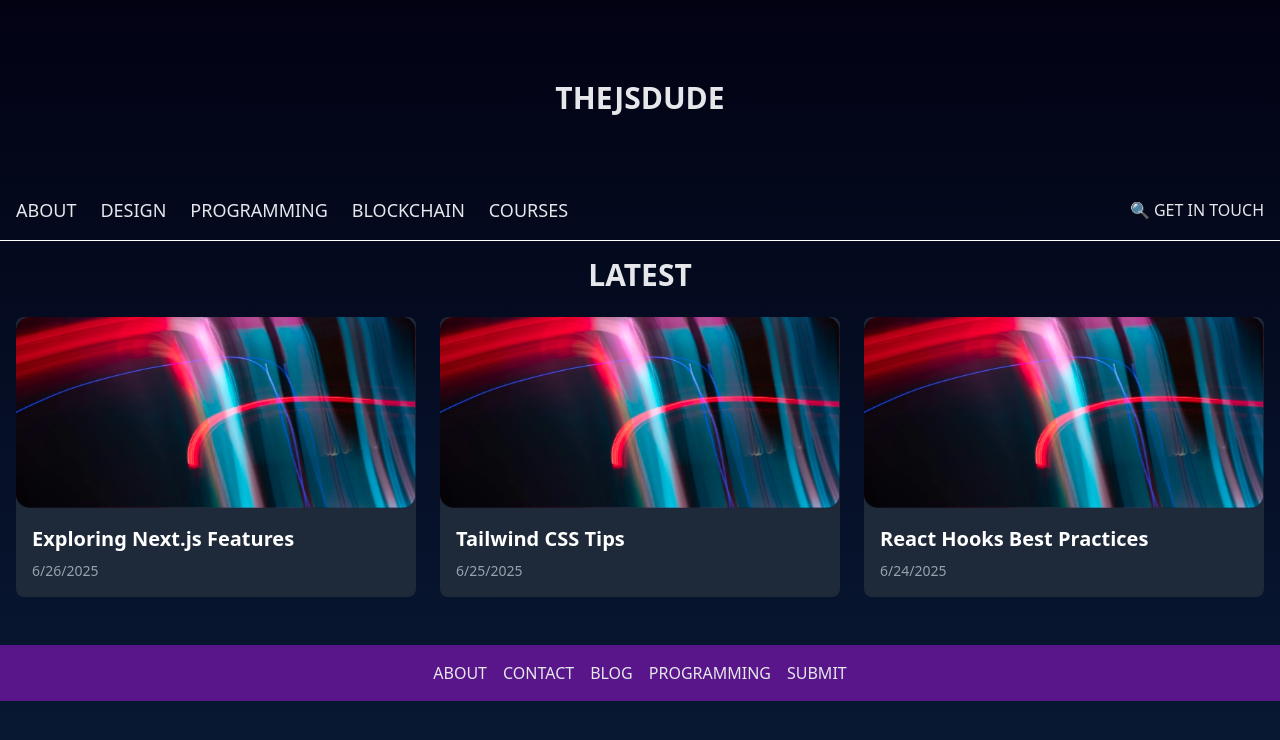
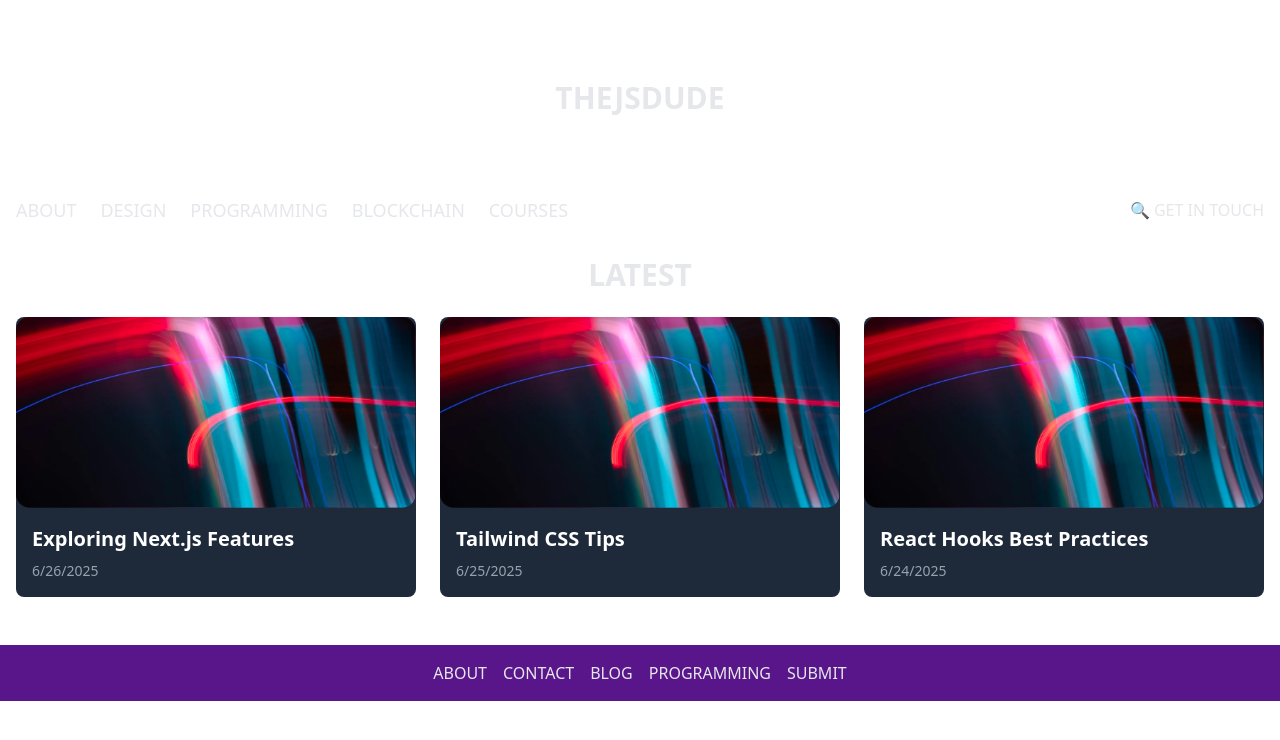
Before and after one commit to Siddami/blogpost-viewer, a Next.js app: page / in a window 1280 px wide. Shown: the top 740 px of the page. Built offline with nearby package versions, Linux system fonts and the light colour scheme.

Commit message:
style: updated global css

```diff
--- a/app/globals.css
+++ b/app/globals.css
@@ -13,5 +13,7 @@
 body {
     margin: 0;
     color: #e5e7eb;
-    background: var(--background-gradient);
+    /* background: var(--background-gradient);
+    background-repeat: no-repeat;
+    background-size: cover; */
 }
```
